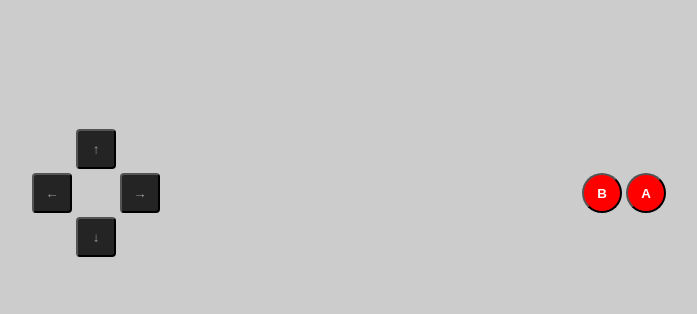
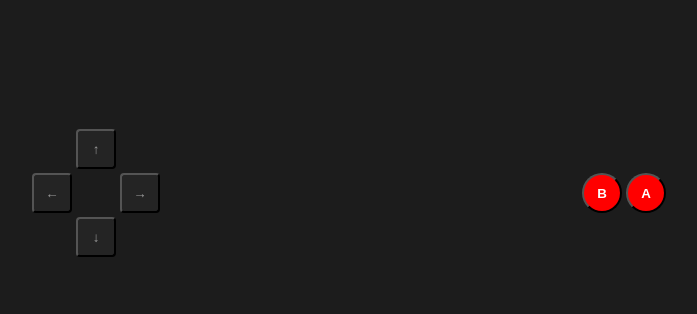
Before and after one commit to oberocks/cheat-code-gate-js, a website: page index.html in a window 1280 px wide. Shown: the part 207-521 px from the top of the page, without its empty margins (291-988 px from the left). Drawn offline with Linux system fonts and the light colour scheme.

Commit message:
1.2.7: returned example index page js to default implementation

```diff
--- a/index.html
+++ b/index.html
@@ -42,16 +42,11 @@
 
         <script type="text/javascript">
 
-            let options = {
-                gateBackground: '#cccccc'
-            };
-
             // on document ready
             if ( document.readyState === "complete" || (document.readyState !== "loading" && !document.documentElement.doScroll) ) {
-                //cheatCodeGate();
-                cheatCodeGate(options);
+                cheatCodeGate();
             } else {
-                document.addEventListener("DOMContentLoaded", cheatCodeGate(options));
+                document.addEventListener("DOMContentLoaded", cheatCodeGate);
             }
 
         </script>
--- a/package.json
+++ b/package.json
@@ -1,6 +1,6 @@
 {
   "name": "cheat-code-gate.js",
-  "version": "1.2.6",
+  "version": "1.2.7",
   "description": "A tiny JavaScript component plugin that automatically gates page content in a way that can only be unlocked by entering the Konami cheat code using the dynamically created UI buttons that take over the screen.",
   "main": "cheat-code-gate.js",
   "scripts": {
```
